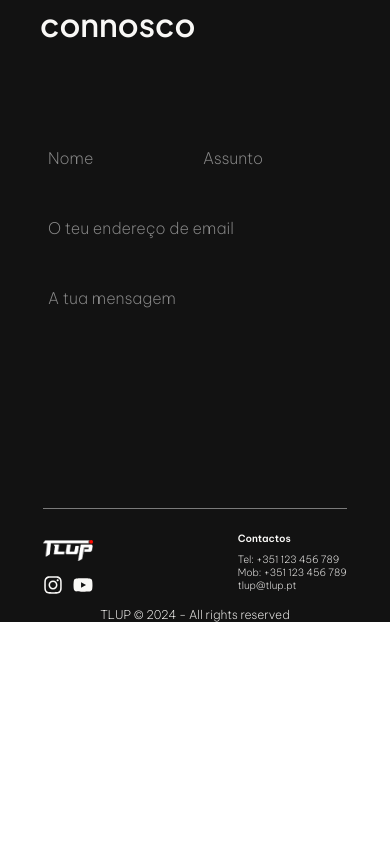
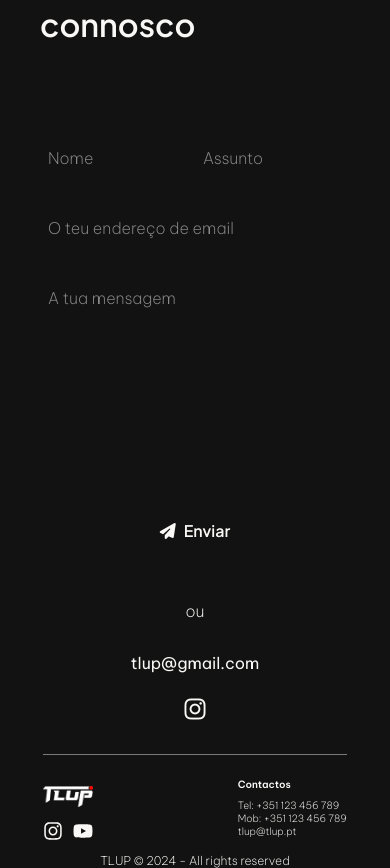
Before and after one commit to luqas31/tlup, a React (Vite) app in the folder tlup/: page / in a window 390 px wide. Shown: the part 1127-1995 px from the top of the page. Before the commit the page ends 1749 px from the top, so only its background shows below. Built offline with nearby package versions, Linux system fonts and the light colour scheme.

Commit message:
contact section responsiveness done

```diff
--- a/tlup/src/sections/Contact/index.css
+++ b/tlup/src/sections/Contact/index.css
@@ -40,7 +40,6 @@
 	font-family: 'PJS';
 }
 
-
 .input-container label {
 	position: absolute;
 	top: 0.5rem;
@@ -66,3 +65,81 @@
 .contact-content {
 	margin-top: 2.5rem;
 }
+
+.contact-button {
+	display: flex;
+	justify-content: center;
+	padding-bottom: 2rem;
+	flex-direction: column;
+	color: var(--app-text);
+}
+
+.contact-button p {
+	font-family: 'BV';
+	font-weight: 200;
+}
+
+.contact-button a {
+	color: var(--app-text);
+}
+
+.submit-button {
+	padding: 0.75rem 1.5rem;
+	background-color: transparent;
+	color: var(--app-text);
+	border: none;
+	border-radius: 5px;
+	font-family: 'PJS', sans-serif;
+	font-size: 1rem;
+	cursor: pointer;
+	transition: background-color 0.3s ease, transform 0.3s ease;
+	display: flex;
+	align-items: center;
+	justify-content: center;
+}
+
+.submit-button i {
+	margin-right: 0.5rem;
+}
+
+.submit-button:hover {
+	transform: scale(1.05);
+}
+
+.submit-button:active {
+	transform: scale(1);
+}
+
+.contact-content {
+     width: 100%;
+
+}
+
+.contact-alternative {
+    display: flex;
+    flex-direction: column;
+    align-items: center;
+    justify-content: center;
+    margin-top: 1rem;
+    padding-bottom: 2rem;
+    gap: 1rem;
+    color: var(--app-text);
+}
+
+.contact-alternative p:nth-child(1) {
+    font-family: 'BV';
+    font-weight: 200;
+}
+
+.contact-alternative p:nth-child(2) {
+    font-family: 'BV';
+    font-size: 1rem;
+    padding-top: 1rem;
+    font-weight: 400;
+}
+
+.contact-alternative i {
+    font-size: 1.5rem;
+    color: var(--app-text);
+    margin-top: 0.5rem;
+}
--- a/tlup/src/sections/Contact/index.jsx
+++ b/tlup/src/sections/Contact/index.jsx
@@ -29,6 +29,20 @@ function Contact() {
 								<textarea placeholder=' '></textarea>
 								<label>A tua mensagem</label>
 							</div>
+							<div className='contact-button'>
+								<button className='submit-button'>
+									<i className='fas fa-paper-plane'> </i> Enviar
+								</button>
+							</div>
+							<div className='contact-alternative'>
+								<p>ou</p>
+								<p>tlup@gmail.com</p>
+								<div className='contact-socials'>
+									<a href='https://www.instagram.com/tiralaumapic' target='_blank' rel='noopener noreferrer'>
+										<i className='fab fa-instagram'></i>
+									</a>
+								</div>
+							</div>
 						</div>
 					</div>
 				</div>
```
Lines whose indentation alone changed are shown as unchanged.
